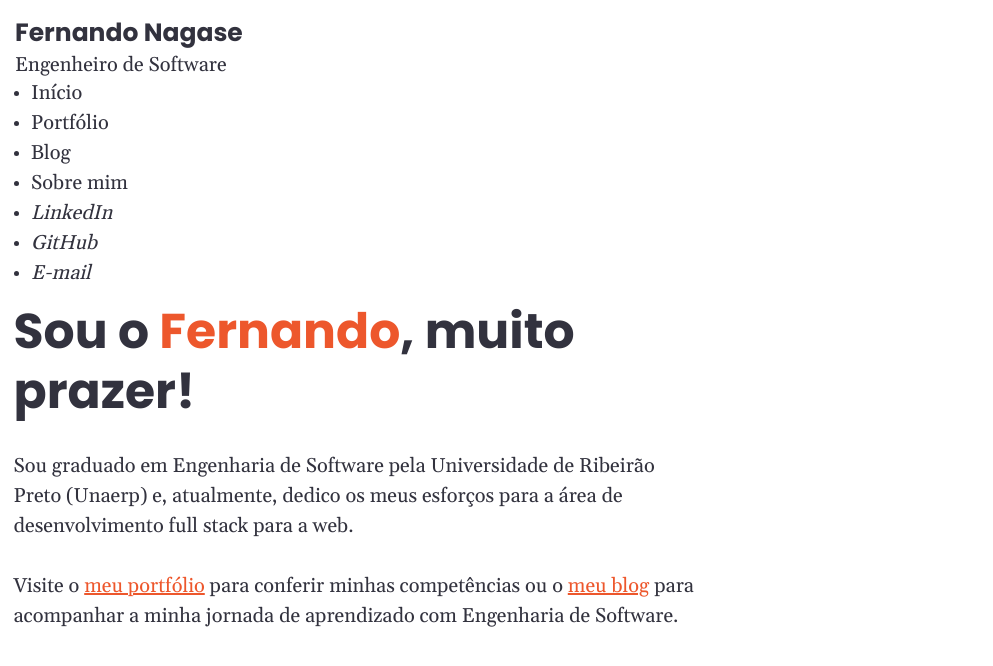
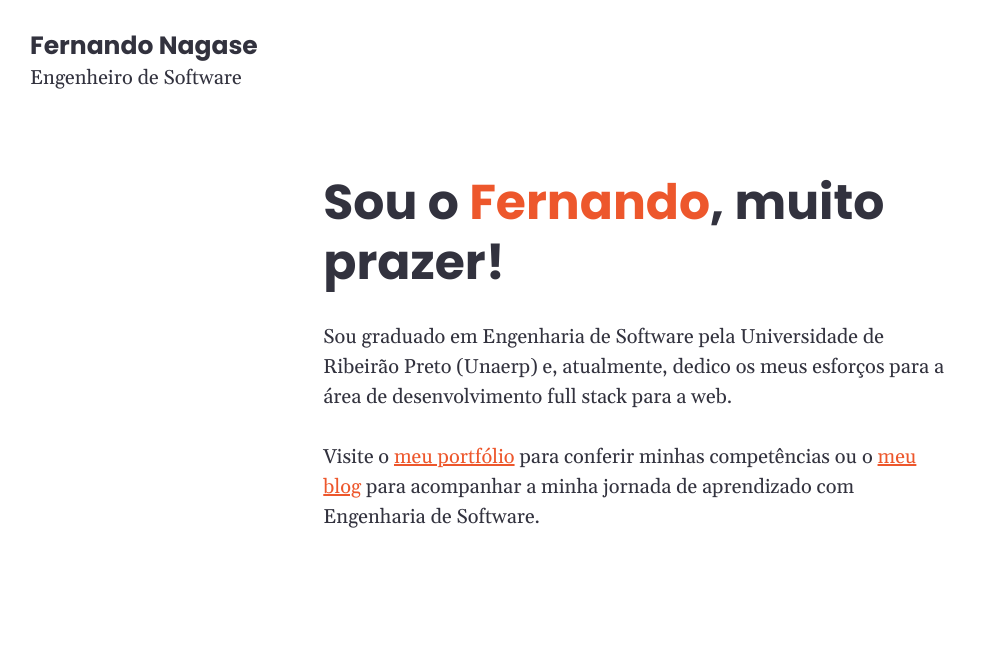
Before and after one commit to fernandonagase/ngsfer.com, a Next.js app: page / in a window 1280 px wide. Shown: the top 666 px of the page, without its empty margins (0-993 px from the left). Built offline with nearby package versions, Linux system fonts and the light colour scheme.

Commit message:
implement global header for small devices layout

```diff
--- a/components/ContactMe/ContactItem.tsx
+++ b/components/ContactMe/ContactItem.tsx
@@ -4,11 +4,20 @@ import { ReactNode } from 'react'
 type ContactItemProps = {
     children: ReactNode
     url: string
+    name?: string
 }
 
-export default function ContactItem({ children, url }: ContactItemProps) {
+export default function ContactItem({ children, url, name }: ContactItemProps) {
     return (
-        <Link href={url} isExternal variant="navigation" textStyle="md">
+        <Link
+            href={url}
+            isExternal
+            variant="navigation"
+            fontSize="3xl"
+            display="inline-block"
+            padding={2}
+            aria-label={name}
+        >
             {children}
         </Link>
     )
--- a/components/ContactMe/index.tsx
+++ b/components/ContactMe/index.tsx
@@ -1,26 +1,35 @@
-import { ListItem, UnorderedList } from '@chakra-ui/react'
+import { Icon, List, ListItem } from '@chakra-ui/react'
+import { FaGithub, FaLinkedinIn } from 'react-icons/fa'
+import { HiMail } from 'react-icons/hi'
+
 import ContactItem from './ContactItem'
 
 export default function ContactMe() {
     return (
         <address>
-            <UnorderedList>
+            <List display="flex" gap="2xSm" ml={-2}>
                 <ListItem>
-                    <ContactItem url="https://linkedin.com/in/fernandonagase">
-                        LinkedIn
+                    <ContactItem
+                        url="https://linkedin.com/in/fernandonagase"
+                        name="LinkedIn"
+                    >
+                        <Icon as={FaLinkedinIn} />
                     </ContactItem>
                 </ListItem>
                 <ListItem>
-                    <ContactItem url="https://github.com/fernandonagase">
-                        GitHub
+                    <ContactItem
+                        url="https://github.com/fernandonagase"
+                        name="GitHub"
+                    >
+                        <Icon as={FaGithub} />
                     </ContactItem>
                 </ListItem>
                 <ListItem>
-                    <ContactItem url="mailto:fernando@ngsfer.com">
-                        E-mail
+                    <ContactItem url="mailto:fernando@ngsfer.com" name="E-mail">
+                        <Icon as={HiMail} />
                     </ContactItem>
                 </ListItem>
-            </UnorderedList>
+            </List>
         </address>
     )
 }
--- /dev/null
+++ b/components/Logo/index.tsx
@@ -0,0 +1,43 @@
+import { Text, useBreakpointValue } from '@chakra-ui/react'
+import { Gelasio, Poppins } from 'next/font/google'
+
+const poppins = Poppins({
+    weight: ['700'],
+    subsets: ['latin'],
+})
+
+const gelasio = Gelasio({
+    weight: ['400'],
+    subsets: ['latin'],
+})
+
+export default function Logo() {
+    const nameSize = useBreakpointValue({
+        base: 'md',
+        sm: 'lg',
+    })
+    const jobSize = useBreakpointValue({
+        base: 'sm',
+        sm: 'md',
+    })
+
+    return (
+        <div>
+            <Text
+                textStyle={nameSize}
+                fontWeight="700"
+                lineHeight="normal"
+                className={poppins.className}
+            >
+                Fernando Nagase
+            </Text>
+            <Text
+                textStyle={jobSize}
+                lineHeight="normal"
+                className={gelasio.className}
+            >
+                Engenheiro de Software
+            </Text>
+        </div>
+    )
+}
--- /dev/null
+++ b/components/Menu/index.tsx
@@ -0,0 +1,55 @@
+import {
+    Flex,
+    IconButton,
+    Modal,
+    ModalBody,
+    ModalContent,
+    ModalHeader,
+    ModalOverlay,
+    Stack,
+    Text,
+} from '@chakra-ui/react'
+import { HiXMark } from 'react-icons/hi2'
+
+import ContactMe from '../ContactMe'
+import SiteNavigation from '../SiteNavigation'
+import Logo from '../Logo'
+
+type MenuProps = {
+    isOpen: boolean
+    onClose: () => void
+}
+
+export default function Menu({ isOpen, onClose }: MenuProps) {
+    return (
+        <Modal isOpen={isOpen} onClose={onClose} size="full">
+            <ModalOverlay />
+            <ModalContent>
+                <ModalHeader p="2xSm">
+                    <Flex justifyContent="space-between" alignItems="center">
+                        <Logo />
+                        <IconButton
+                            aria-label="Fechar menu"
+                            icon={<HiXMark />}
+                            onClick={onClose}
+                            size="lg"
+                            fontSize="3xl"
+                            variant="ghost"
+                        />
+                    </Flex>
+                </ModalHeader>
+                <ModalBody p="2xSm">
+                    <Stack spacing="4xSm">
+                        <SiteNavigation />
+                        <div>
+                            <Text textStyle="md" mb="1xSm">
+                                Fale comigo:
+                            </Text>
+                            <ContactMe />
+                        </div>
+                    </Stack>
+                </ModalBody>
+            </ModalContent>
+        </Modal>
+    )
+}
--- a/components/SiteNavigation/NavigationItem.tsx
+++ b/components/SiteNavigation/NavigationItem.tsx
@@ -12,7 +12,15 @@ export default function NavigationItem({
     location,
 }: NavigationItemProps) {
     return (
-        <Link href={location} variant="navigation" textStyle="md" as={NextLink}>
+        <Link
+            href={location}
+            variant="navigation"
+            textStyle="lg"
+            as={NextLink}
+            display="inline-block"
+            width="100%"
+            py={4}
+        >
             {children}
         </Link>
     )
--- a/components/SiteNavigation/index.tsx
+++ b/components/SiteNavigation/index.tsx
@@ -1,10 +1,10 @@
-import { ListItem, UnorderedList } from '@chakra-ui/react'
+import { List, ListItem } from '@chakra-ui/react'
 import NavigationItem from './NavigationItem'
 
 export default function SiteNavigation() {
     return (
         <nav>
-            <UnorderedList>
+            <List spacing="1xSm">
                 <ListItem>
                     <NavigationItem location="/">Início</NavigationItem>
                 </ListItem>
@@ -19,7 +19,7 @@ export default function SiteNavigation() {
                 <ListItem>
                     <NavigationItem location="/sobre">Sobre mim</NavigationItem>
                 </ListItem>
-            </UnorderedList>
+            </List>
         </nav>
     )
 }
--- a/components/layout/Header/index.tsx
+++ b/components/layout/Header/index.tsx
@@ -1,41 +1,50 @@
-import { Box, Text, useBreakpointValue } from '@chakra-ui/react'
-import { Poppins } from 'next/font/google'
+import {
+    Box,
+    Hide,
+    IconButton,
+    Stack,
+    useBreakpointValue,
+    useDisclosure,
+} from '@chakra-ui/react'
+import { HiBars2 } from 'react-icons/hi2'
 
-import ContactMe from '@/components/ContactMe'
-import SiteNavigation from '@/components/SiteNavigation'
-
-const poppins = Poppins({
-    weight: ['700'],
-    subsets: ['latin'],
-})
+import Logo from '@/components/Logo'
+import Menu from '@/components/Menu'
+import useRouteChange from '@/hooks/useRouteChange'
 
 export default function Header() {
-    const nameSize = useBreakpointValue({
-        base: 'md',
-        sm: 'lg',
+    const isLargerThanSm = useBreakpointValue({
+        base: false,
+        sm: true,
     })
-    const jobSize = useBreakpointValue({
-        base: 'sm',
-        sm: 'md',
-    })
+    const { isOpen, onOpen, onClose } = useDisclosure()
+    useRouteChange(onClose)
 
     return (
-        <Box as="header" px={['1xSm', '1x']} py="1xSm">
-            <div>
-                <Text
-                    textStyle={nameSize}
-                    fontWeight="700"
-                    lineHeight="normal"
-                    className={poppins.className}
-                >
-                    Fernando Nagase
-                </Text>
-                <Text textStyle={jobSize} lineHeight="normal">
-                    Engenheiro de Software
-                </Text>
-            </div>
-            <SiteNavigation />
-            <ContactMe />
+        <Box as="header" mb="4xSm">
+            <Stack
+                direction="row"
+                align="center"
+                justify="space-between"
+                px={['2xSm', '2x']}
+                py="2xSm"
+            >
+                <Logo />
+                <Hide above="sm">
+                    <IconButton
+                        aria-label="Abrir Menu"
+                        icon={<HiBars2 />}
+                        onClick={onOpen}
+                        size="lg"
+                        fontSize="3xl"
+                        variant="ghost"
+                        color="body-text"
+                    />
+                </Hide>
+            </Stack>
+            {(isLargerThanSm || isOpen) && (
+                <Menu isOpen={isOpen} onClose={onClose} />
+            )}
         </Box>
     )
 }
--- a/components/layout/Layout/index.tsx
+++ b/components/layout/Layout/index.tsx
@@ -11,7 +11,7 @@ export default function Layout({ children }: LayoutProps) {
     return (
         <>
             <Header />
-            <Container as="main" px={0} mx="1xSm">
+            <Container as="main" px="2xSm">
                 {children}
             </Container>
         </>
--- /dev/null
+++ b/hooks/useRouteChange.ts
@@ -0,0 +1,18 @@
+import { useRouter } from 'next/router'
+import { useEffect } from 'react'
+
+export default function useRouteChange(callback: () => void) {
+    const router = useRouter()
+
+    useEffect(() => {
+        const handleRouteChange = () => {
+            callback()
+        }
+
+        router.events.on('routeChangeComplete', handleRouteChange)
+
+        return () => {
+            router.events.off('routeChangeComplete', handleRouteChange)
+        }
+    }, [router, callback])
+}
--- a/package.json
+++ b/package.json
@@ -21,6 +21,7 @@
         "next": "13.3.1",
         "react": "18.2.0",
         "react-dom": "18.2.0",
+        "react-icons": "^4.8.0",
         "typescript": "5.0.4"
     },
     "devDependencies": {
```
Also changed, not shown: 1 other file (tests, documents, lock files or other folders).
